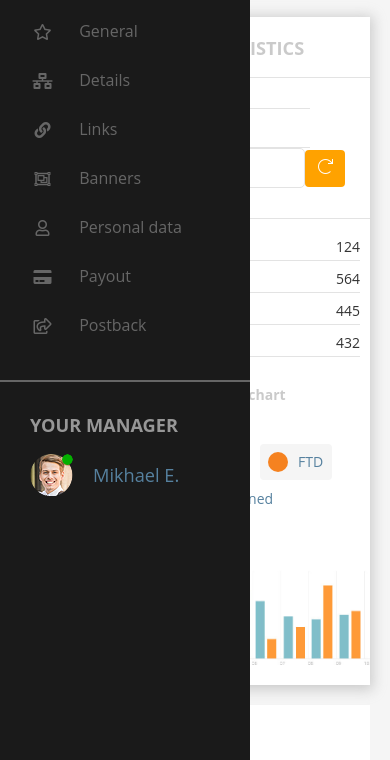
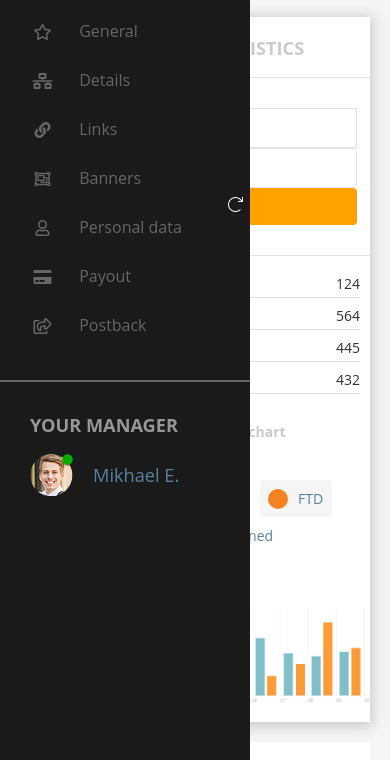
Before and after one commit to kai-mareving/golden-wallet, a website: page src/index.html in a window 390 px wide. Shown: the part 73-833 px from the top of the page. Drawn offline with nearby package versions, Linux system fonts and the light colour scheme; files that its build step writes are made by us from their sources.

Commit message:
main section RWD: date picker inputs

```diff
--- a/src/sass/_mixins.scss
+++ b/src/sass/_mixins.scss
@@ -19,5 +19,6 @@
   &:hover {
     background: lighten($btn-bg, 3%);
     color: darken($btn-text, 3%);
+    transition: 1s;
   }
 }
--- a/src/sass/components/_button.scss
+++ b/src/sass/components/_button.scss
@@ -23,6 +23,9 @@
     height: auto;
 
     img { filter: invert(1); }
+    &:hover {
+      img { transform: scale(1.2); }
+    }
   }
 
   &.btn-grey {
--- a/src/sass/pages/_main.scss
+++ b/src/sass/pages/_main.scss
@@ -47,7 +47,7 @@ section#general {
       #maxDate {
         width: 180px;
         background-image: url('../../images/icons/calendar.png');
-        background-position: 155px 10px;
+        background-position: 95% 45%;
         background-repeat: no-repeat;
         background-size: 15px;
 
@@ -209,6 +209,22 @@ section#links {
   section#general {
     .date-picker {
       @include flex(column, center, center, 100%, wrap);
+
+      input {
+        width: 90% !important;
+      }
+
+      #minDate {
+        border-right: (1px solid $gray-hover-light-color) !important;
+      }
+
+      #maxDate {
+        background-position-x: 97% !important;
+      }
+
+      .btn-refresh {
+        width: 90%;
+      }
     }
 
     .summary-row {
```
